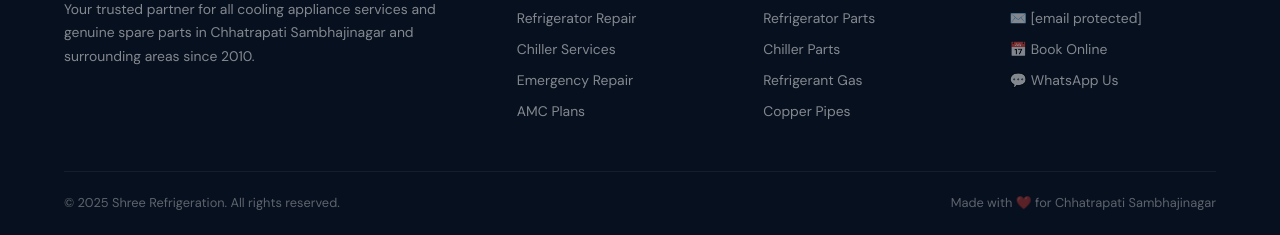
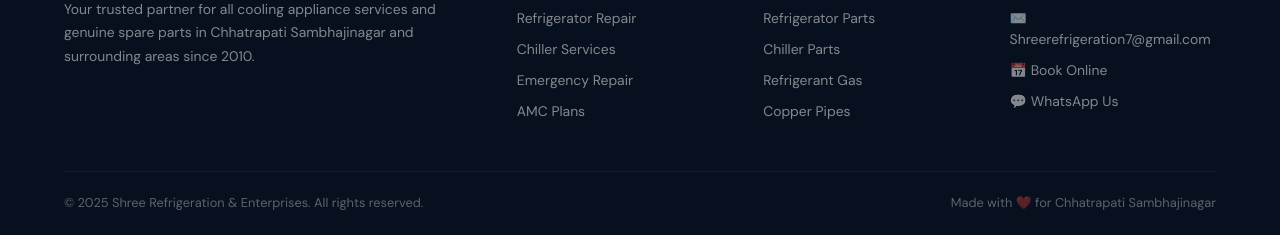
Before and after one commit to misaldhananjay2006-ui/shreerefrigeration, a plain HTML site: page index.html in a window 1280 px wide. Shown: the part 6809-7044 px from the top of the page. Drawn offline with Linux system fonts and the light colour scheme.

Commit message:
index.html

```diff
--- a/index.html
+++ b/index.html
@@ -3,7 +3,7 @@
 <head>
 <meta charset="UTF-8">
 <meta name="viewport" content="width=device-width, initial-scale=1.0">
-<title>Shree Refrigeration – Expert AC, Refrigerator & Chiller Services</title>
+<title>Shree Refrigeration & Enterprises – Expert AC, Refrigerator & Chiller Services</title>
 <link rel="preconnect" href="https://fonts.googleapis.com">
 <link href="https://fonts.googleapis.com/css2?family=Syne:wght@400;600;700;800&family=DM+Sans:wght@300;400;500&display=swap" rel="stylesheet">
 <style>
@@ -855,14 +855,14 @@
       <h5>Contact</h5>
       <ul>
         <li><a href="tel:+917798983436">📞 +91 77989 83436</a></li>
-        <li><a href="/cdn-cgi/l/email-protection#a5d6cdd7c0c0d7c0c3d7ccc2c0d7c4d1cccacbe5c2c8c4ccc98bc6cac8">✉️ <span class="__cf_email__" data-cfemail="4e3d263c2b2b3c2b283c27292b3c2f3a2721200e29232f2722602d2123">[email&#160;protected]</span></a></li>
+        <li><a href="/cdn-cgi/l/email-protection#a5d6cdd7c0c0d7c0c3d7ccc2c0d7c4d1cccacbe5c2c8c4ccc98bc6cac8">✉️ <span class="__cf_email__" data-cfemail="4e3d263c2b2b3c2b283c27292b3c2f3a2721200e29232f2722602d2123">Shreerefrigeration7@gmail.com</span></a></li>
         <li><a href="#contact">📅 Book Online</a></li>
         <li><a href="https://wa.me/917798983436" target="_blank">💬 WhatsApp Us</a></li>
       </ul>
     </div>
   </div>
   <div class="footer-bottom">
-    <p>© 2025 Shree Refrigeration. All rights reserved.</p>
+    <p>© 2025 Shree Refrigeration & Enterprises. All rights reserved.</p>
     <p>Made with ❤️ for Chhatrapati Sambhajinagar</p>
   </div>
 </footer>
```
